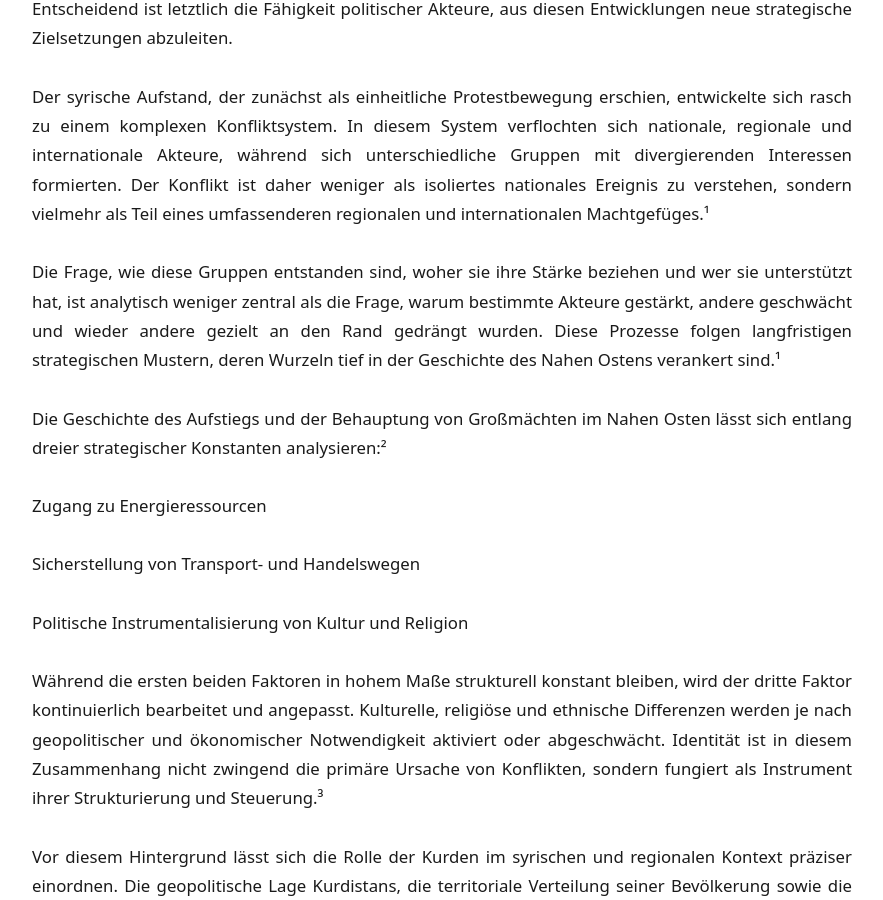
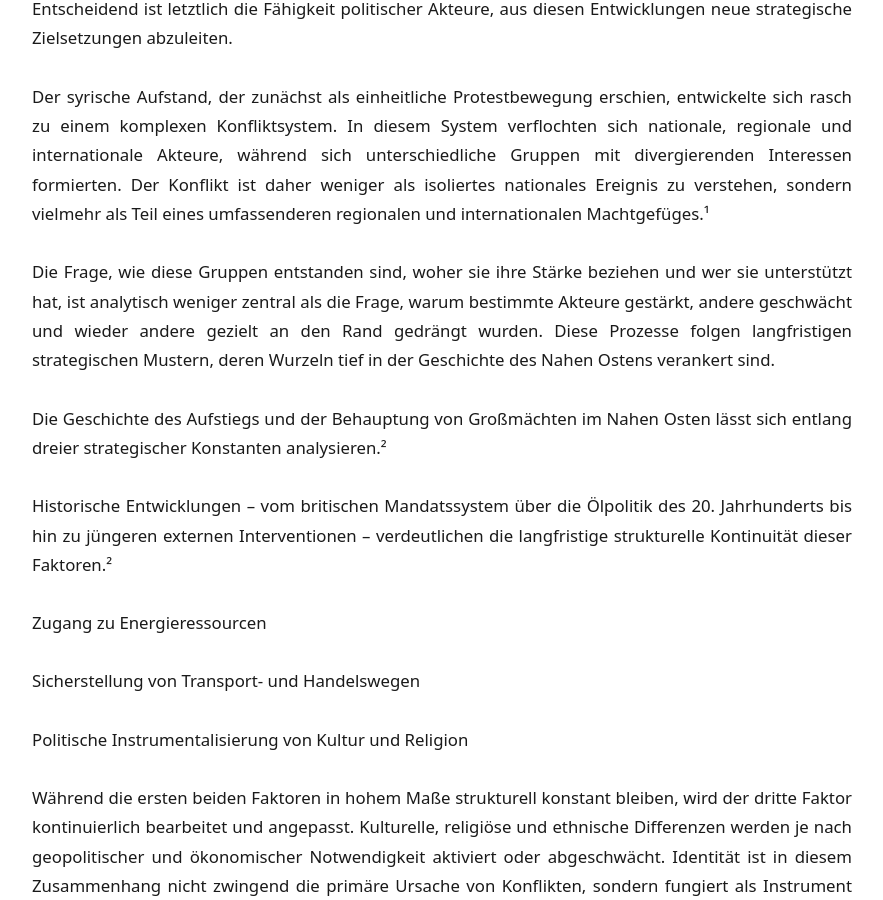
Before and after one commit to age-zero/age-zero.github.io, a Jekyll site: the page built from _posts/2026-02-10-strategie-de.md, in a window 1280 px wide and 900 px high, scrolled down 703 px. Shown: the whole window, without its empty margins (198-1081 px from the left). Built offline with Jekyll 4.4.1, drawn with Linux system fonts in a browser that asks for light colours; some of the changed text lies outside the part shown.

Commit message:
add strategie-de.md
Historische Evidenz eingebaut
Konkretes geopolitisches Beispiel ergänzt

```diff
--- a/_posts/2026-02-10-strategie-de.md
+++ b/_posts/2026-02-10-strategie-de.md
@@ -16,9 +16,11 @@ Zweifellos verlangt der Kampf für Freiheit und Unabhängigkeit einen langen Ate
 
 Der syrische Aufstand, der zunächst als einheitliche Protestbewegung erschien, entwickelte sich rasch zu einem komplexen Konfliktsystem. In diesem System verflochten sich nationale, regionale und internationale Akteure, während sich unterschiedliche Gruppen mit divergierenden Interessen formierten. Der Konflikt ist daher weniger als isoliertes nationales Ereignis zu verstehen, sondern vielmehr als Teil eines umfassenderen regionalen und internationalen Machtgefüges.¹
 
-Die Frage, wie diese Gruppen entstanden sind, woher sie ihre Stärke beziehen und wer sie unterstützt hat, ist analytisch weniger zentral als die Frage, warum bestimmte Akteure gestärkt, andere geschwächt und wieder andere gezielt an den Rand gedrängt wurden. Diese Prozesse folgen langfristigen strategischen Mustern, deren Wurzeln tief in der Geschichte des Nahen Ostens verankert sind.¹
+Die Frage, wie diese Gruppen entstanden sind, woher sie ihre Stärke beziehen und wer sie unterstützt hat, ist analytisch weniger zentral als die Frage, warum bestimmte Akteure gestärkt, andere geschwächt und wieder andere gezielt an den Rand gedrängt wurden. Diese Prozesse folgen langfristigen strategischen Mustern, deren Wurzeln tief in der Geschichte des Nahen Ostens verankert sind.
 
-Die Geschichte des Aufstiegs und der Behauptung von Großmächten im Nahen Osten lässt sich entlang dreier strategischer Konstanten analysieren:²
+Die Geschichte des Aufstiegs und der Behauptung von Großmächten im Nahen Osten lässt sich entlang dreier strategischer Konstanten analysieren.²
+
+Historische Entwicklungen – vom britischen Mandatssystem über die Ölpolitik des 20. Jahrhunderts bis hin zu jüngeren externen Interventionen – verdeutlichen die langfristige strukturelle Kontinuität dieser Faktoren.²
 
 Zugang zu Energieressourcen
 
@@ -35,6 +37,8 @@ Diese Marginalisierung erfolgt nicht zufällig, sondern entspricht einem histori
 Aus strategischer Perspektive erfordert diese Situation eine grundlegende Neuausrichtung kurdischer Politik. Reiner Widerstand oder die bloße Mobilisierung nationaler Identität reichen nicht aus, um langfristige Wirkung zu entfalten. Eine systematische Verknüpfung politischer, wirtschaftlicher und diplomatischer Instrumente ist erforderlich.
 
 Insbesondere die strategische Nutzung von Energieressourcen und Handelsrouten eröffnet die Möglichkeit, den eigenen Handlungsspielraum auf internationaler Ebene strukturell zu erweitern. Diese Faktoren wirken in internationalen Verhandlungen als gewichtige Parameter zur Erhöhung politischer Relevanz.²
+
+So zeigt etwa die strategische Bedeutung der syrisch-irakischen Grenzräume, in denen sich Energieinfrastruktur, Versorgungsrouten und militärische Einflusszonen überlagern, wie stark territoriale Kontrolle mit politischer Verhandlungsmacht verknüpft ist.
 
 Die konsequente Umsetzung dieses Ansatzes kann die Grundlage für einen langfristigen nationalen Strategieplan bilden und zugleich eine stabile diplomatische Basis schaffen. Dies setzt ein realistisches Verständnis voraus, dass Grenzen nicht unveränderlich sind und Bündnisse interessenbasiert sowie zeitlich begrenzt bleiben.¹ Die Unterscheidung zwischen strategischen und taktischen Allianzen sowie deren sorgfältige Gewichtung ist dabei von grundlegender Bedeutung.
 
```
